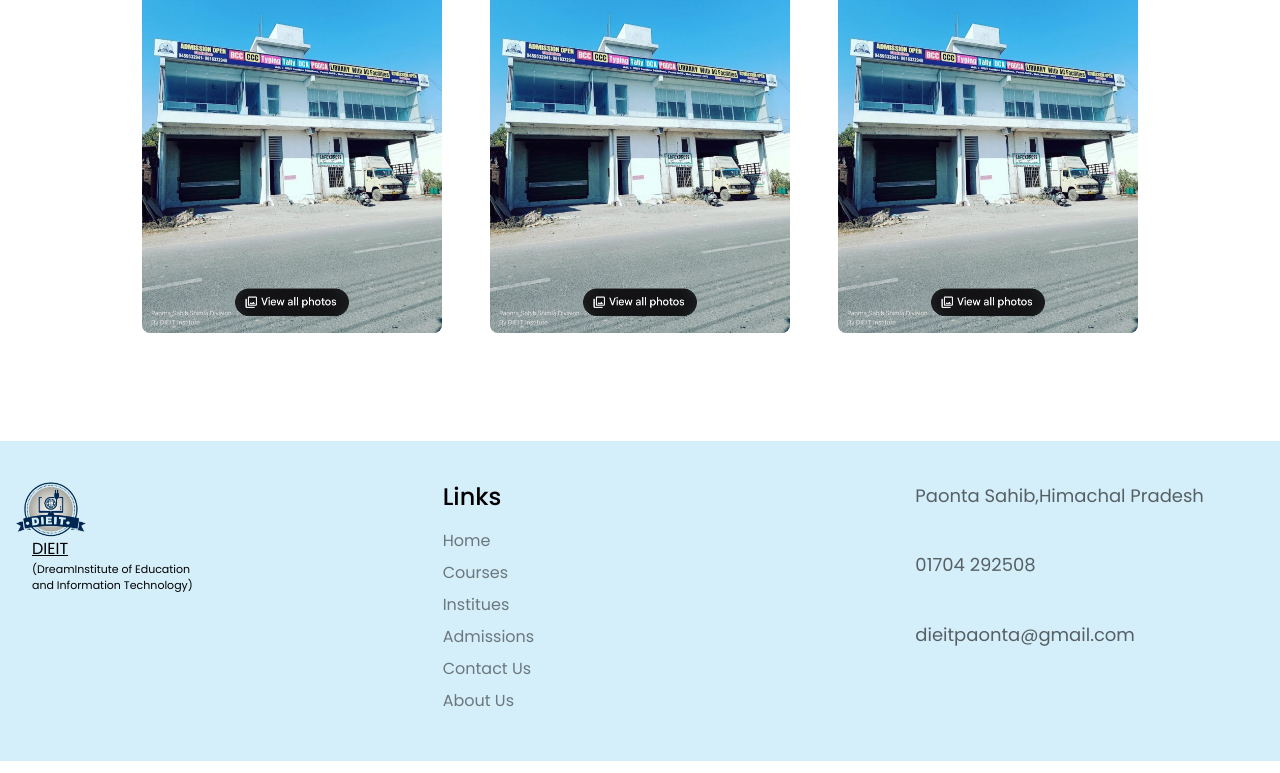
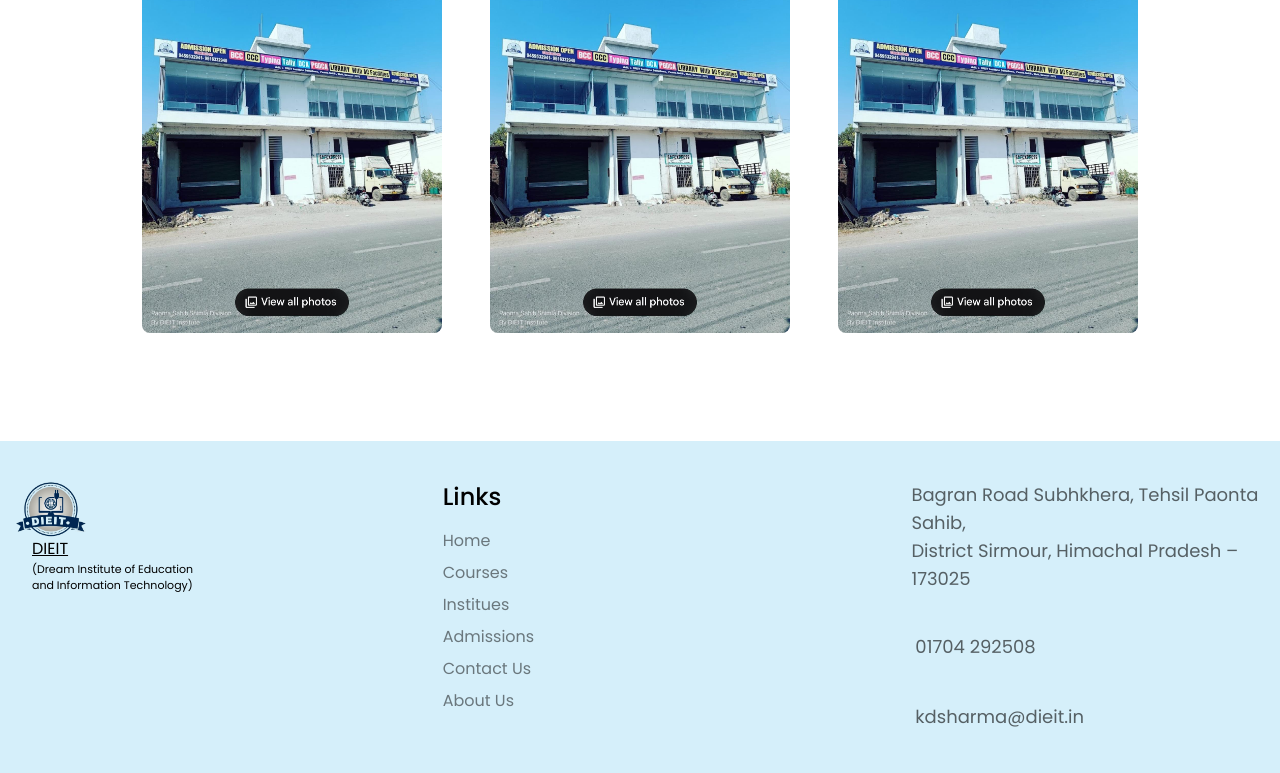
Before and after one commit to Inder1712/Dieit, a Next.js app: page / in a window 1280 px wide. Shown: the part 2414-3187 px from the top of the page. Built offline with nearby package versions, Linux system fonts and the light colour scheme; no server answers; the database is empty; some icons are missing.

Commit message:
content update1

```diff
--- a/src/components/Layout/Footer/index.tsx
+++ b/src/components/Layout/Footer/index.tsx
@@ -31,7 +31,7 @@ const footer = () => {
             <div className="ml-4 font-[6px] underline text">
               DIEIT</div>
             <div className="ml-4   text-[11px] ">
-              (DreamInstitute of Education <br /> and Information Technology)</div>        </div>
+              (Dream Institute of Education <br /> and Information Technology)</div>        </div>
           <div className="col-span-2">
             <h3 className="mb-4 text-2xl font-medium">Links</h3>
             <ul>
@@ -78,9 +78,9 @@ const footer = () => {
             <a href="https://www.youtube.com/" target="_blank" className="flex items-center gap-2">
               <Icon
                 icon="tabler:brand-google-maps"
-                className="text-primary text-3xl inline-block me-2"
+                className="text-primary text-3xl inline-block me-2 h-full"
               />
-              <h5 className="text-lg text-black/60">Paonta Sahib,Himachal Pradesh</h5>
+              <h5 className="text-lg text-black/60">Bagran Road Subhkhera, Tehsil Paonta Sahib, <br /> District Sirmour, Himachal Pradesh – 173025</h5>
             </a>
             <div className="flex gap-2 mt-10">
               <Icon
@@ -94,7 +94,7 @@ const footer = () => {
                 icon="tabler:folder"
                 className="text-primary text-3xl inline-block me-2"
               />
-              <h5 className="text-lg text-black/60">dieitpaonta@gmail.com</h5>
+              <h5 className="text-lg text-black/60">kdsharma@dieit.in</h5>
             </div>
           </div>
         </div>
```
